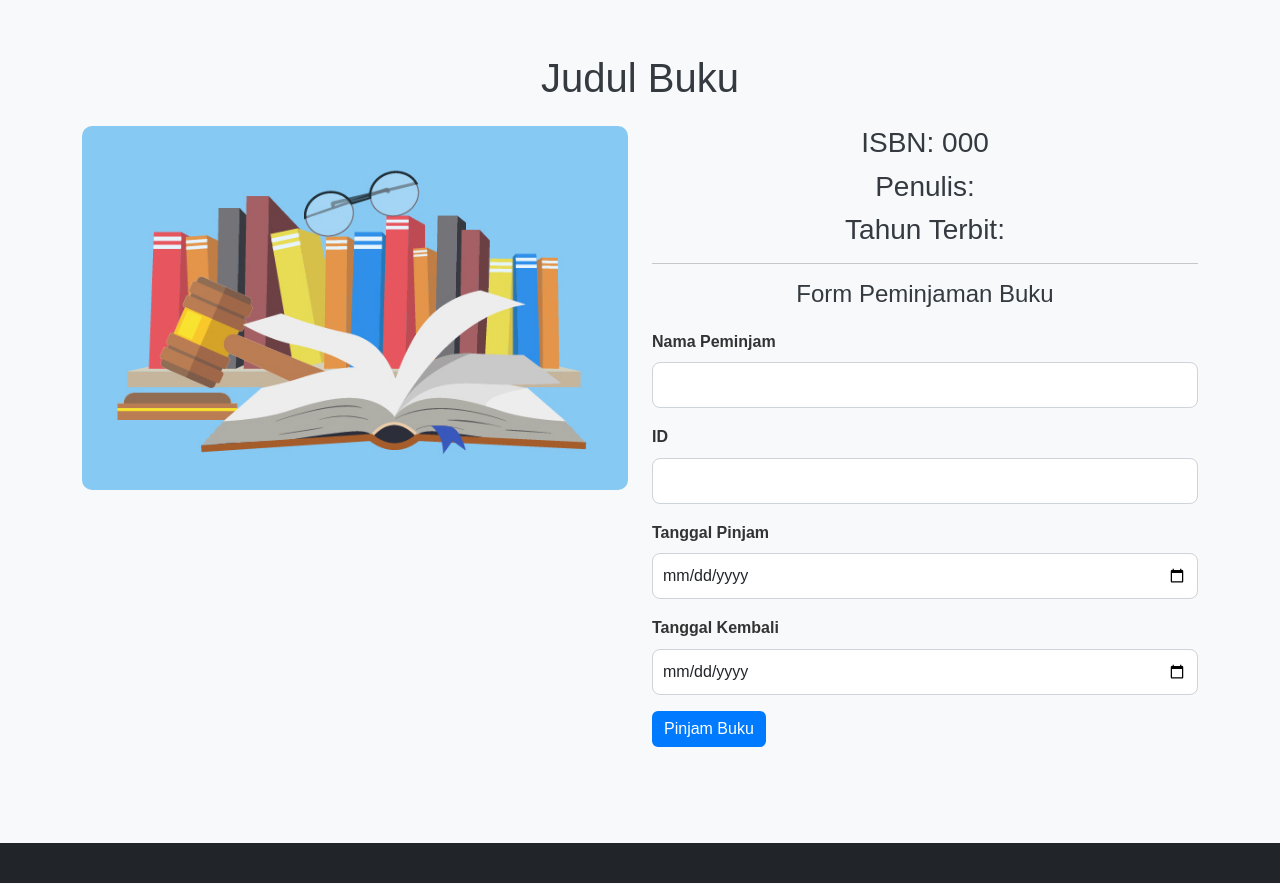
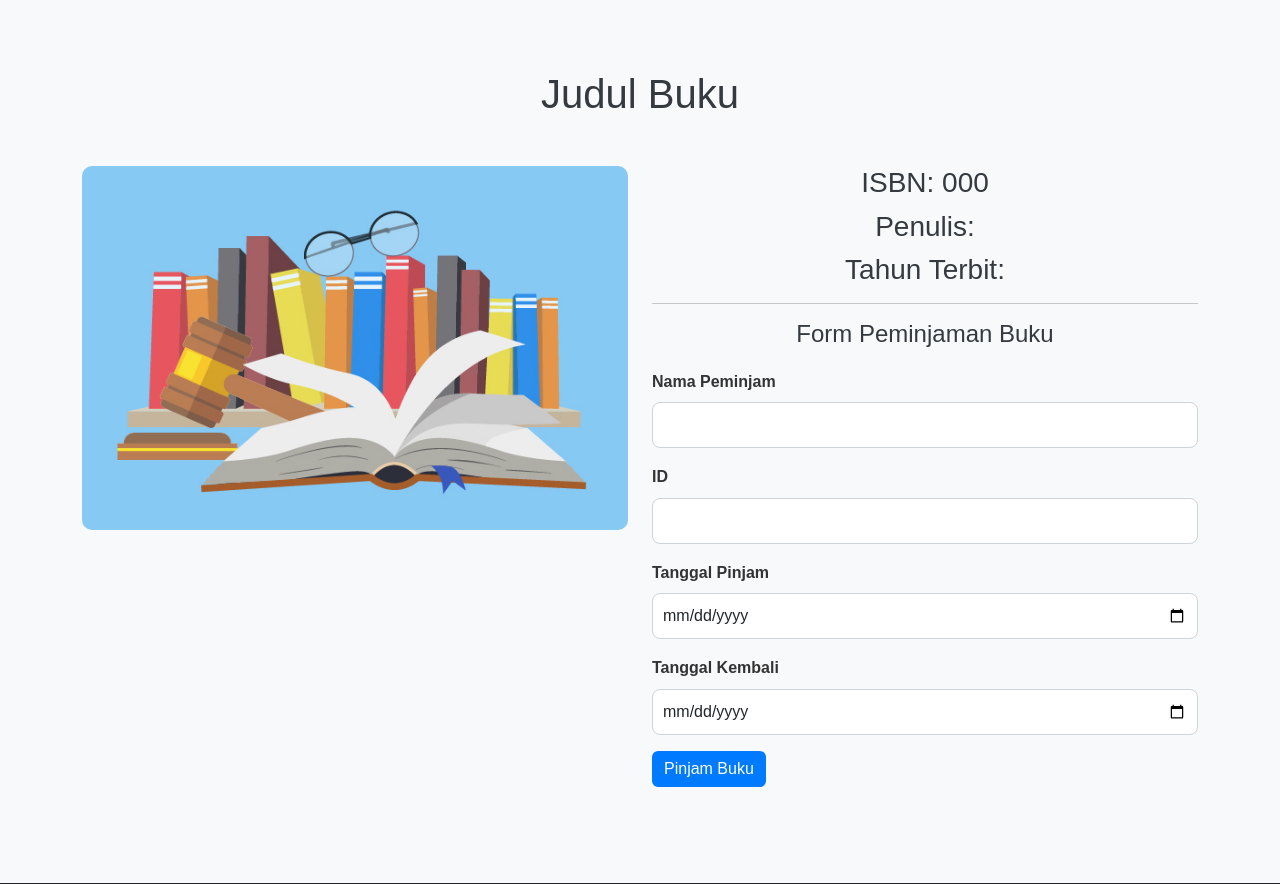
Before and after one commit to MuhammadHakim33/pbw-perpustakaan, a PHP site: template views/book.php in a window 1280 px wide. Shown: the part 64-948 px from the top of the page. Run offline with PHP 8.4, Linux system fonts and the light colour scheme; the template is opened without the code that fills it: most values are stand-ins (such as "Sample title", 1, 10 or a date in 2020).

Commit message:
turunin judul

```diff
--- a/views/book.php
+++ b/views/book.php
@@ -40,8 +40,8 @@
 
     <!-- Detail Buku -->
     <section id="detail-buku" class="py-5">
-        <div class="container">
-            <h2 class="text-center mb-4" id="judulBuku">Judul Buku</h2>
+        <div class="container mt-3">
+            <h2 class="text-center mb-5" id="judulBuku">Judul Buku</h2>
             <div class="row">
                 <div class="col-md-6">
                     <img src="../assets/image/cnth.jpg" class="img-fluid" alt="Gambar Buku">
```
